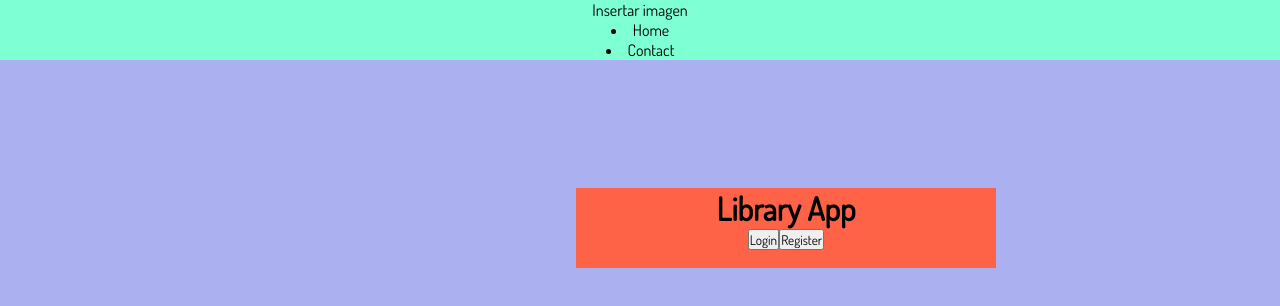
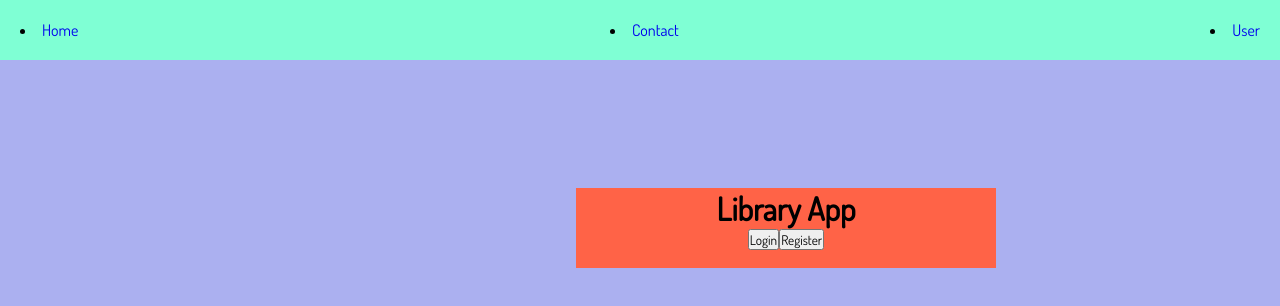
Before and after one commit to marianorp/TP3-SFReact-LibraryApp, a React (Create React App) app: page / in a window 1280 px wide. Shown: the top 306 px of the page. Built offline with nearby package versions, Linux system fonts and the light colour scheme.

Commit message:
:tada: first commit

```diff
--- a/src/components/Navbar.jsx
+++ b/src/components/Navbar.jsx
@@ -5,10 +5,10 @@ export default function Navbar(){
         <div className={styles[`nav-bar`]}>
 
             <div className={styles[`nav-links`]}>
-            <span>Insertar imagen</span>
-            <li>Home</li>
-            <li>Contact</li>
 
+                <li><a href="/">Home</a></li>
+                <li><a href="/Contact">Contact</a></li>
+                <li><a href="/User">User</a></li>
             </div>
         </div>
 
--- a/src/components/styles/Navbar.module.css
+++ b/src/components/styles/Navbar.module.css
@@ -1,11 +1,17 @@
 .nav-bar {
     background-color: aquamarine;
-    justify-content: space-between;
-
-
+    padding: 20px;
 }
 
+.nav-links {
+    display: flex;
+    justify-content: space-between;
+}
 
-.nav-links {
-    justify-content: flex-end;
+.nav-links li{
+    text-decoration: none;
 }
+
+.nav-links a{
+    text-decoration: none;
+}
```
Also changed, not shown: 1 other file (tests, documents, lock files or other folders).
